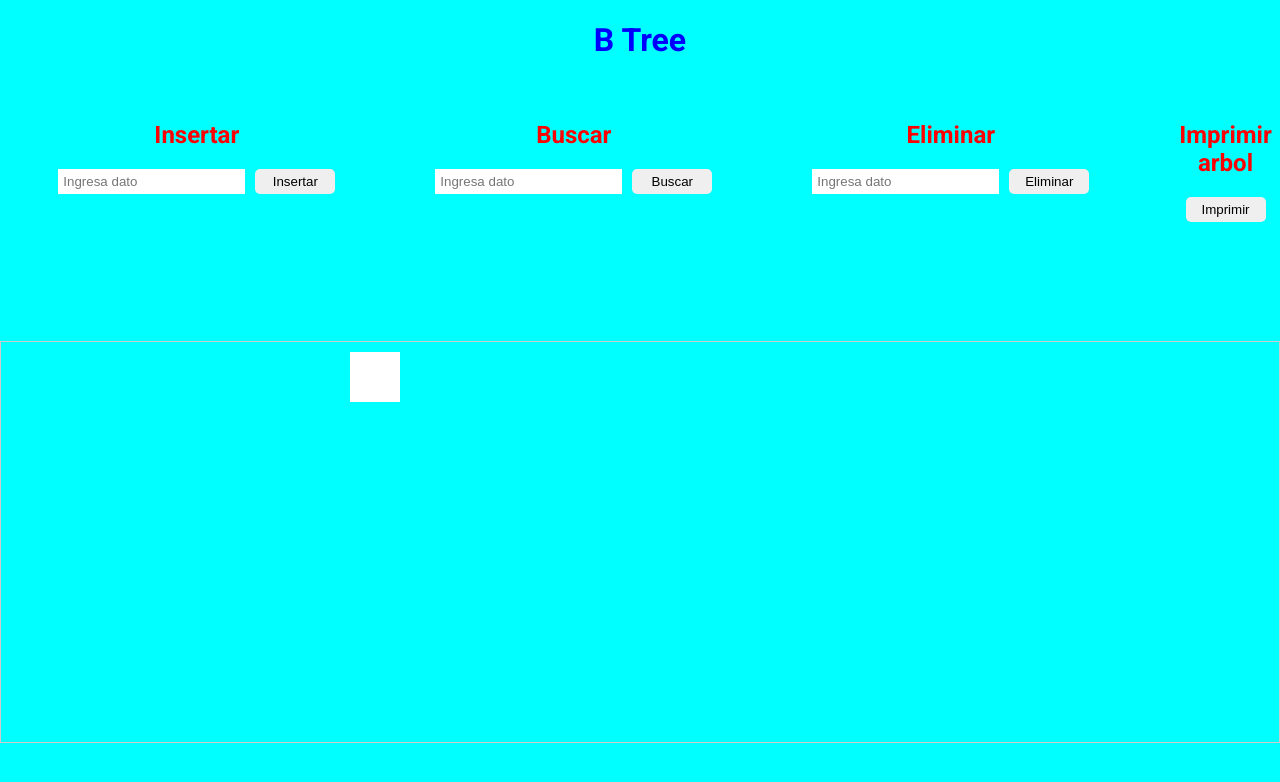
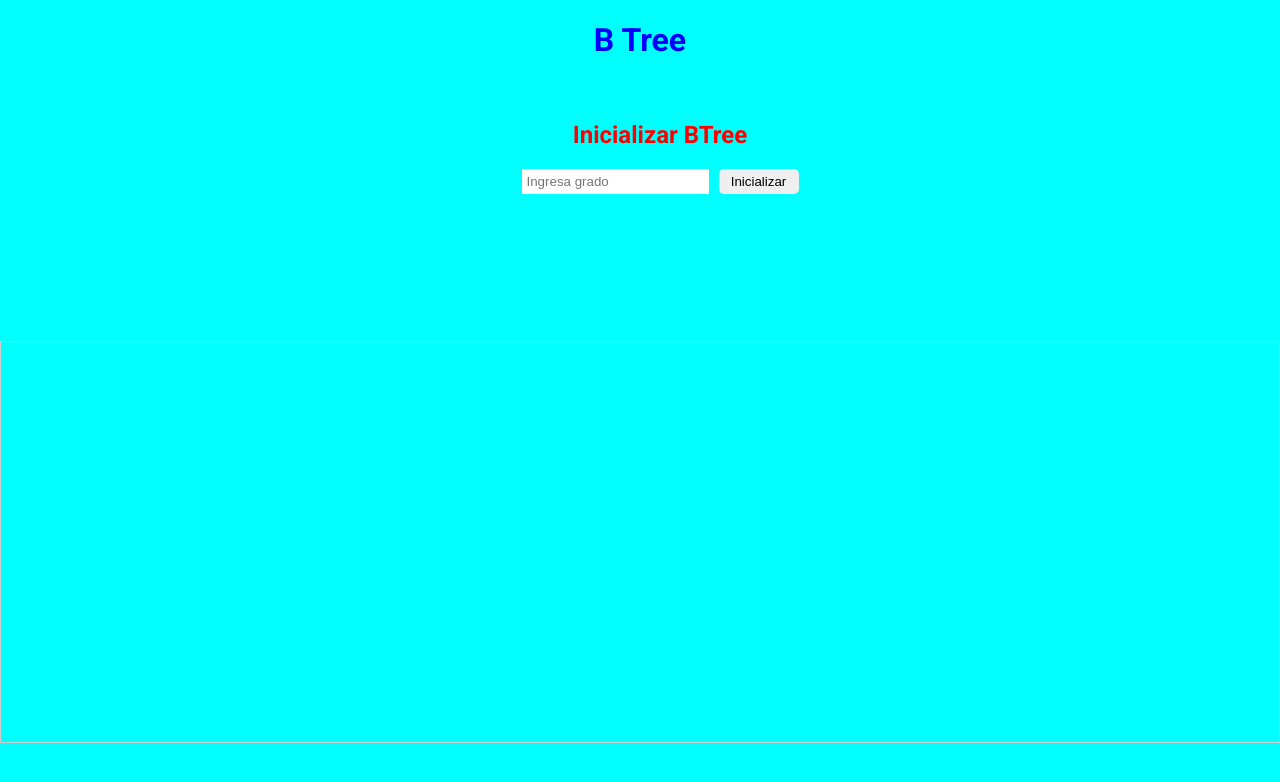
Before and after one commit to jesuspaz3000/ProyectoFinalPSFrontend, a React (Create React App) app: page / in a window 1280 px wide. Shown: the top 782 px of the page. Built offline with nearby package versions, Linux system fonts and the light colour scheme.

Commit message:
cambios al frontend

```diff
--- a/src/App.js
+++ b/src/App.js
@@ -1,26 +1,36 @@
 // src/App.js
-import React from 'react';
+import React, { useState } from 'react';
 import InsertWord from './components/insertwords/InsertWord';
 import SearchWord from './components/searchwords/SearchWord';
 import DeleteWord from './components/deletewords/DeleteWord';
 import TraverseTree from './components/traversetree/TraverseTree';
+import InitBTree from './components/initbtree/InitBTree';
 import CanvasTree from './components/canvastree/CanvasTree';
-
 import styles from './App.module.scss';
 
 function App() {
+  const [keys, setKeys] = useState([]);
+  const [degree, setDegree] = useState(null);
+
   return (
     <div>
       <header className={styles.AppHeader}>
         <h1>B Tree</h1>
       </header>
       <main className={styles.AppMain}>
-        <div className={styles.component}><InsertWord /></div>
-        <div className={styles.component}><SearchWord /></div>
-        <div className={styles.component}><DeleteWord /></div>
-        <div className={styles.component}><TraverseTree /></div>
+        <div className={styles.component}><InitBTree setDegree={setDegree} /></div>
+        {degree && (
+          <>
+            <div className={styles.component}><InsertWord /></div>
+            <div className={styles.component}><SearchWord /></div>
+            <div className={styles.component}><DeleteWord /></div>
+            <div className={styles.component}>
+              <TraverseTree setKeys={setKeys} />
+            </div>
+          </>
+        )}
       </main>
-      <CanvasTree />
+      <CanvasTree keys={keys} />
     </div>
   );
 }
--- a/src/api.js
+++ b/src/api.js
@@ -1,8 +1,18 @@
-// src/api.js
-const API_URL = 'http://localhost:8000';
+const apiBaseUrl = 'http://192.168.0.195:8000';
+
+export const initBTree = async (degree) => {
+    const response = await fetch(`${apiBaseUrl}/init`, {
+        method: 'POST',
+        headers: {
+            'Content-Type': 'application/json',
+        },
+        body: JSON.stringify({ degree }),
+    });
+    return response.json();
+};
 
 export const insertWord = async (word) => {
-    const response = await fetch(`${API_URL}/insert`, {
+    const response = await fetch(`${apiBaseUrl}/insert`, {
         method: 'POST',
         headers: {
             'Content-Type': 'application/json',
@@ -13,7 +23,7 @@ export const insertWord = async (word) => {
 };
 
 export const searchWord = async (word) => {
-    const response = await fetch(`${API_URL}/search`, {
+    const response = await fetch(`${apiBaseUrl}/search`, {
         method: 'POST',
         headers: {
             'Content-Type': 'application/json',
@@ -24,7 +34,7 @@ export const searchWord = async (word) => {
 };
 
 export const deleteWord = async (word) => {
-    const response = await fetch(`${API_URL}/delete`, {
+    const response = await fetch(`${apiBaseUrl}/delete`, {
         method: 'POST',
         headers: {
             'Content-Type': 'application/json',
@@ -35,6 +45,8 @@ export const deleteWord = async (word) => {
 };
 
 export const traverseTree = async () => {
-    const response = await fetch(`${API_URL}/traverse`);
+    const response = await fetch(`${apiBaseUrl}/traverse`, {
+        method: 'GET',
+    });
     return response.json();
 };
--- a/src/components/canvastree/CanvasTree.js
+++ b/src/components/canvastree/CanvasTree.js
@@ -1,16 +1,23 @@
+// src/components/CanvasTree.js
 import React, { useRef, useEffect } from 'react';
 import styles from './CanvasTree.module.scss';
 
-const CanvasTree = () => {
+const CanvasTree = ({ keys = [] }) => {
   const canvasRef = useRef(null);
 
   useEffect(() => {
     const canvas = canvasRef.current;
     const context = canvas.getContext('2d');
-    // Aquí puedes agregar tu lógica de dibujo
-    context.fillStyle = 'white';
-    context.fillRect(10, 10, 50, 50);
-  }, []);
+
+    // Limpiar el canvas antes de dibujar
+    context.clearRect(0, 0, canvas.width, canvas.height);
+
+    // Dibujar las claves en el canvas
+    context.fillStyle = 'black';
+    keys.forEach((key, index) => {
+      context.fillText(key, 10, 20 * (index + 1)); // Ejemplo de dibujar texto en posiciones diferentes
+    });
+  }, [keys]);
 
   return (
     <div className={styles.canvasContainer}>
--- /dev/null
+++ b/src/components/initbtree/InitBTree.js
@@ -0,0 +1,34 @@
+// src/components/initbtree/InitBTree.js
+import React, { useState } from 'react';
+import { initBTree } from '../../api';
+import styles from './InitBTree.module.scss';
+
+const InitBTree = ({ setDegree }) => {
+    const [degree, setLocalDegree] = useState('');
+    const [message, setMessage] = useState('');
+
+    const handleSubmit = async (e) => {
+        e.preventDefault();
+        const result = await initBTree(degree);
+        setMessage(result.message || result.error);
+        setDegree(degree);
+    };
+
+    return (
+        <div className={styles.InitBTree}>
+            <h2>Inicializar BTree</h2>
+            <form onSubmit={handleSubmit}>
+                <input
+                    type="text"
+                    value={degree}
+                    onChange={(e) => setLocalDegree(e.target.value)}
+                    placeholder="Ingresa grado"
+                />
+                <button type="submit">Inicializar</button>
+            </form>
+            <p>{message}</p>
+        </div>
+    );
+};
+
+export default InitBTree;
--- /dev/null
+++ b/src/components/initbtree/InitBTree.module.scss
@@ -0,0 +1,38 @@
+/* src/components/initbtree/InitBTree.module.scss */
+
+.InitBTree {
+    text-align: center;
+
+    h2 {
+      color: red;
+    }
+
+    form {
+      display: flex;
+      align-items: center;
+      justify-content: center;
+
+      input {
+        padding: 5px;
+        border: none;
+      }
+
+      button {
+        width: 80px;
+        cursor: pointer;
+        border: none;
+        border-radius: 5px;
+        transition: .2s;
+
+        &:hover {
+          background-color: red;
+          color: white;
+        }
+      }
+    }
+
+    p {
+      margin-top: 10px;
+      color: green;
+    }
+  }
--- a/src/components/insertwords/InsertWord.js
+++ b/src/components/insertwords/InsertWord.js
@@ -6,15 +6,21 @@ import styles from './InsertWord.module.scss'; // Importa como módulo
 const InsertWord = () => {
     const [word, setWord] = useState('');
     const [response, setResponse] = useState('');
+    const [error, setError] = useState(null);
 
     const handleSubmit = async (e) => {
         e.preventDefault();
-        const result = await insertWord(word);
-        setResponse(result.message || result.error);
+        setError(null);
+        try {
+            const result = await insertWord(word);
+            setResponse(result.message || 'Palabra insertada con éxito');
+        } catch (err) {
+            setError(err.message || 'Error al insertar la palabra');
+        }
     };
 
     return (
-        <div className={styles.InsertWord}> {/* Asegúrate de usar la clase aquí */}
+        <div className={styles.InsertWord}>
             <h2>Insertar</h2>
             <form onSubmit={handleSubmit}>
                 <input
@@ -25,7 +31,8 @@ const InsertWord = () => {
                 />
                 <button type="submit">Insertar</button>
             </form>
-            <p>{response}</p>
+            {response && <p>{response}</p>}
+            {error && <p className={styles.error}>{error}</p>}
         </div>
     );
 };
--- a/src/components/searchwords/SearchWord.js
+++ b/src/components/searchwords/SearchWord.js
@@ -1,7 +1,6 @@
-// src/components/SearchWord.js
 import React, { useState } from 'react';
 import { searchWord } from '../../api';
-import styles from './SearchWord.module.scss'
+import styles from './SearchWord.module.scss';
 
 const SearchWord = () => {
     const [word, setWord] = useState('');
@@ -10,7 +9,11 @@ const SearchWord = () => {
     const handleSubmit = async (e) => {
         e.preventDefault();
         const result = await searchWord(word);
-        setResponse(result.message || result.error);
+        if (result.found) {
+            setResponse(`Found: ${word}`);
+        } else {
+            setResponse(`Not Found: ${word}`);
+        }
     };
 
     return (
--- a/src/components/traversetree/TraverseTree.js
+++ b/src/components/traversetree/TraverseTree.js
@@ -1,30 +1,30 @@
 // src/components/TraverseTree.js
 import React, { useState } from 'react';
 import { traverseTree } from '../../api';
-import styles from './TraverseTree.module.scss'
+import styles from './TraverseTree.module.scss';
 
-const TraverseTree = () => {
-    const [keys, setKeys] = useState([]);
+const TraverseTree = ({ setKeys }) => {
     const [error, setError] = useState('');
 
     const handleTraverse = async () => {
         const result = await traverseTree();
-        setKeys(result.keys);
-        setError(result.error);
+        if (result.keys) {
+            setKeys(result.keys);
+        } else {
+            setKeys([]);
+        }
+        if (result.error) {
+            setError(result.error);
+        } else {
+            setError('');
+        }
     };
 
     return (
         <div className={styles.TraverseTree}>
-            <h2>Imprimir arbol</h2>
+            <h2>Imprimir árbol</h2>
             <button onClick={handleTraverse}>Imprimir</button>
             {error && <p>{error}</p>}
-            {keys.length > 0 && (
-                <ul>
-                    {keys.map((key, index) => (
-                        <li key={index}>{key}</li>
-                    ))}
-                </ul>
-            )}
         </div>
     );
 };
```
